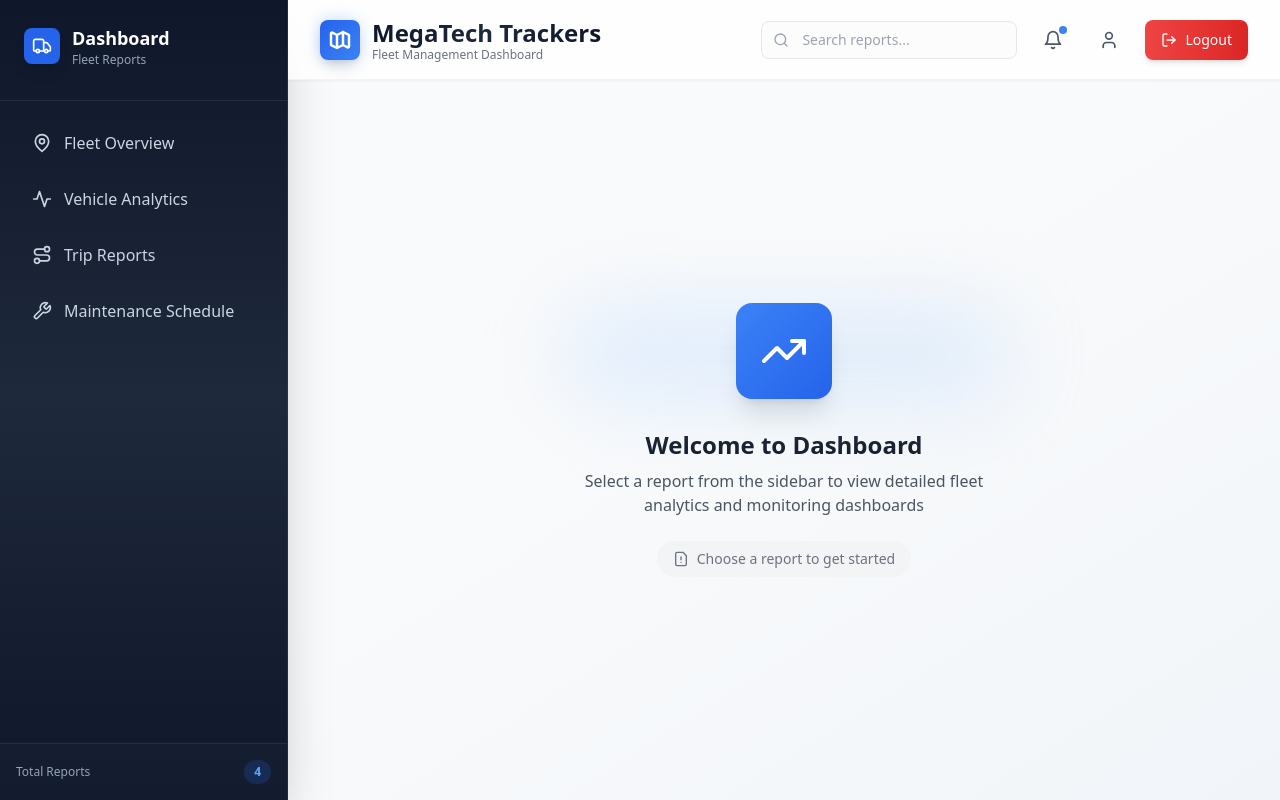
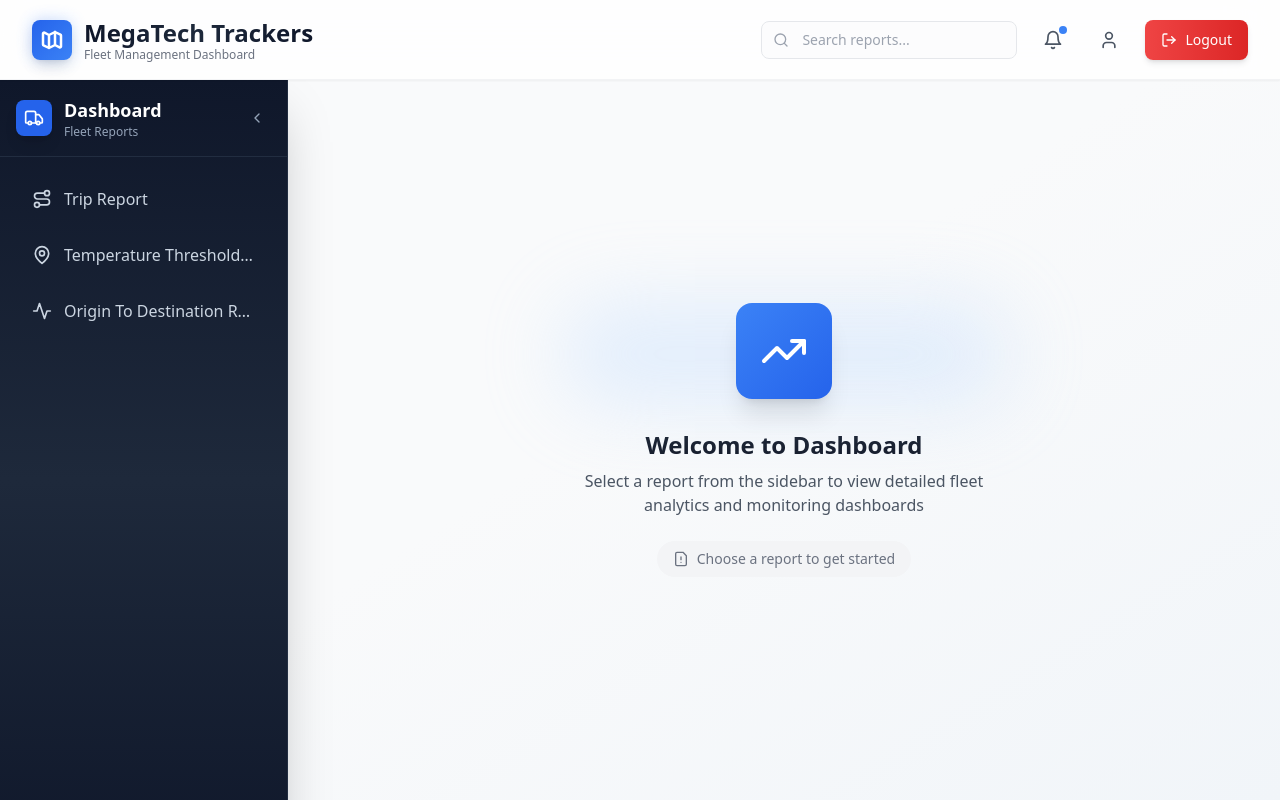
Before and after one commit to MISDevelopment2023/Mega-v3-NextJS-App, a Next.js app: page / in a window 1280 px wide. Built offline with nearby package versions, Linux system fonts and the light colour scheme.

Commit message:
some ui changes

```diff
--- a/components/DashboardLayout.tsx
+++ b/components/DashboardLayout.tsx
@@ -51,17 +51,19 @@ export default function DashboardLayout({
   };
 
   return (
-    <div className="flex h-screen bg-gradient-to-br from-gray-50 via-gray-50 to-slate-100 overflow-hidden">
-      <Sidebar onReportSelect={handleReportSelect} />
+    <div className="flex h-screen bg-gradient-to-br from-gray-50 via-gray-50 to-slate-100 overflow-hidden flex-col">
+      <Topbar onLogout={handleLogout} />
 
-      <div className="flex-1 flex flex-col overflow-hidden">
-        <Topbar onLogout={handleLogout} />
+      <div className="flex flex-1 overflow-hidden">
+        <Sidebar onReportSelect={handleReportSelect} />
 
-        <main className="flex-1 overflow-auto p-6 md:p-8">
-          {children || (
-            <GrafanaEmbed report={selectedReport} reportId={reportId} />
-          )}
-        </main>
+        <div className="flex-1 flex flex-col overflow-hidden">
+          <main className="flex-1 overflow-auto">
+            {children || (
+              <GrafanaEmbed report={selectedReport} reportId={reportId} />
+            )}
+          </main>
+        </div>
       </div>
     </div>
   );
@@ -171,27 +173,10 @@ function GrafanaEmbed({ report, reportId }: GrafanaEmbedProps) {
 
   return (
     <div className="h-full w-full animate-fade-in">
-      {/* Report Header */}
-      <div className="mb-6">
-        <div className="flex items-center justify-between mb-2">
-          <h2 className="text-3xl font-bold text-gray-900">{report.name}</h2>
-          <div className="flex items-center space-x-2 px-3 py-1 bg-green-100 text-green-700 rounded-full text-xs font-semibold">
-            <div className="w-2 h-2 bg-green-500 rounded-full animate-pulse"></div>
-            <span>Live</span>
-          </div>
-        </div>
-        {report.description && (
-          <p className="text-gray-600 flex items-center space-x-2">
-            <TrendingUp className="w-4 h-4 text-primary-500" />
-            <span>{report.description}</span>
-          </p>
-        )}
-      </div>
-
       {/* Grafana Embed Container */}
       <div
-        className="bg-white rounded-2xl shadow-soft border border-gray-200/50 overflow-hidden"
-        style={{ height: "calc(100% - 120px)" }}
+        className="overflow-hidden"
+        style={{ height: "100%" }}
       >
         <div className="h-full relative">
           <iframe
--- a/components/Sidebar.tsx
+++ b/components/Sidebar.tsx
@@ -14,6 +14,8 @@ import {
   Settings,
   Truck,
   LucideIcon,
+  ChevronLeft,
+  ChevronRight,
 } from "lucide-react";
 
 // Icon mapping
@@ -36,6 +38,7 @@ export default function Sidebar({ onReportSelect }: SidebarProps) {
   const router = useRouter();
   const pathname = usePathname();
   const [selectedReportId, setSelectedReportId] = useState<string | null>(null);
+  const [isMinimized, setIsMinimized] = useState(false);
 
   const handleReportClick = (report: Report) => {
     setSelectedReportId(report.id);
@@ -61,10 +64,13 @@ export default function Sidebar({ onReportSelect }: SidebarProps) {
   };
 
   return (
-    <aside className="w-72 bg-gradient-to-b from-slate-900 via-slate-800 to-slate-900 border-r border-slate-700/50 h-screen flex flex-col shadow-2xl">
+    <aside className={`bg-gradient-to-b from-slate-900 via-slate-800 to-slate-900 border-r border-slate-700/50 h-screen flex flex-col shadow-2xl transition-all duration-300 ${
+      isMinimized ? 'w-16' : 'w-72'
+    }`}>
       {/* Sidebar Header */}
-      <div className="p-6 border-b border-slate-700/50">
-        <div className="flex items-center space-x-3 mb-2">
+      <div className="p-4 border-b border-slate-700/50 flex items-center justify-between">
+        {!isMinimized && (
+          <div className="flex items-center space-x-3">
             <div className="p-2 bg-primary-600 rounded-lg shadow-lg">
               <Truck className="w-5 h-5 text-white" />
             </div>
@@ -73,6 +79,25 @@ export default function Sidebar({ onReportSelect }: SidebarProps) {
               <p className="text-xs text-slate-400">Fleet Reports</p>
             </div>
           </div>
+        )}
+        {isMinimized && (
+          <div className="mx-auto">
+            <div className="p-2 bg-primary-600 rounded-lg shadow-lg">
+              <Truck className="w-5 h-5 text-white" />
+            </div>
+          </div>
+        )}
+        <button
+          onClick={() => setIsMinimized(!isMinimized)}
+          className="p-1.5 text-slate-400 hover:text-white hover:bg-slate-800/50 rounded-lg transition-colors duration-200"
+          title={isMinimized ? "Expand sidebar" : "Minimize sidebar"}
+        >
+          {isMinimized ? (
+            <ChevronRight className="w-4 h-4" />
+          ) : (
+            <ChevronLeft className="w-4 h-4" />
+          )}
+        </button>
       </div>
 
       {/* Navigation */}
@@ -91,20 +116,22 @@ export default function Sidebar({ onReportSelect }: SidebarProps) {
                   ? "bg-gradient-to-r from-primary-600 to-primary-500 text-white shadow-lg shadow-primary-500/30"
                   : "text-slate-300 hover:bg-slate-800/50 hover:text-white"
               }`}
-              title={report.description}
+              title={isMinimized ? report.name : report.description}
               style={{
                 animation: `slideIn 0.3s ease-out ${index * 0.1}s both`,
               }}
             >
               <IconComponent
-                className={`w-5 h-5 mr-3 flex-shrink-0 transition-transform duration-200 ${
+                className={`w-5 h-5 flex-shrink-0 transition-transform duration-200 ${
                   isActive ? "scale-110" : "group-hover:scale-110"
-                }`}
+                } ${isMinimized ? 'mx-auto' : 'mr-3'}`}
               />
+              {!isMinimized && (
                 <span className="flex-1 text-left font-medium truncate">
                   {report.name}
                 </span>
-              {isActive && (
+              )}
+              {isActive && !isMinimized && (
                 <div className="absolute right-2 w-1.5 h-1.5 bg-white rounded-full animate-pulse" />
               )}
             </button>
@@ -113,6 +140,7 @@ export default function Sidebar({ onReportSelect }: SidebarProps) {
       </nav>
 
       {/* Sidebar Footer */}
+      {!isMinimized && (
         <div className="p-4 border-t border-slate-700/50 bg-slate-800/30">
           <div className="flex items-center justify-between text-xs">
             <span className="text-slate-400">Total Reports</span>
@@ -121,6 +149,7 @@ export default function Sidebar({ onReportSelect }: SidebarProps) {
             </span>
           </div>
         </div>
+      )}
     </aside>
   );
 }
--- a/lib/reports.ts
+++ b/lib/reports.ts
@@ -13,39 +13,40 @@ import { Report } from "@/types/report";
  * 6. Add authentication parameters if required (e.g., ?kiosk=tv&autofitpanels)
  */
 export const reports: Report[] = [
+    {
+    id: "dashboard-1",
+    name: "Trip Report",
+    grafanaUrl:
+      "http://10.10.0.122:8080/d/trip-report-dashboard/trip-report?orgId=1&from=2025-10-31T19:00:00.000Z&to=2025-12-16T18:59:59.000Z&timezone=browser&var-vehicle=FSD-7890&var-duration_min=5&refresh=1m&&kiosk=true",
+    description: "Detailed trip history and route analysis",
+    icon: "Route", // Icon name for lucide-react
+  },
   {
-    id: "dashboard-1",
-    name: "Fleet Overview",
+    id: "dashboard-2",
+    name: "Temperature Threshold Report",
     // Slug-based URL format: /d/SLUG/dashboard-slug
     // Using kiosk=true parameter to hide sidebar - this works perfectly!
     grafanaUrl:
-      "http://localhost:8080/d/vehicle_route_tracking/vehicle-route-tracking-dashboard?orgId=1&from=2025-11-06T00:00:00.000Z&to=2025-11-06T12:30:00.000Z&timezone=browser&var-vehicle=JW-3219-Temperature&theme=dark&kiosk=true",
+      "http://10.10.0.122:8080/d/temperature-threshold-report/temperature-threshold-report-by-vehicle?orgId=1&from=2025-11-30T19:00:00.000Z&to=2025-12-04T18:59:59.000Z&timezone=browser&var-vehicle=JWV-3417&refresh=30m&kiosk=true",
     // Note: To restrict users to viewing and filtering only, configure Grafana Viewer role
     // See GRAFANA_VIEWER_RESTRICTIONS.md for details
     description: "Real-time fleet status and location tracking",
     icon: "MapPin", // Icon name for lucide-react
   },
   {
-    id: "dashboard-2",
-    name: "Vehicle Analytics",
-    grafanaUrl: "", // Add your Grafana embed URL here
+    id: "dashboard-3",
+    name: "Origin To Destination Report",
+    grafanaUrl: "http://10.10.0.122:8080/d/fence-wise-trip-report-dashboard/origin-to-destination-report?orgId=1&from=2025-11-15T20:26:17.760Z&to=2025-12-15T20:26:17.760Z&timezone=browser&var-vehicle=JW-3219&refresh=30m&kiosk=true", // Add your Grafana embed URL here
     description: "Performance metrics and vehicle diagnostics",
     icon: "Activity", // Icon name for lucide-react
   },
-  {
-    id: "dashboard-3",
-    name: "Trip Reports",
-    grafanaUrl: "", // Add your Grafana embed URL here
-    description: "Detailed trip history and route analysis",
-    icon: "Route", // Icon name for lucide-react
-  },
-  {
-    id: "dashboard-4",
-    name: "Maintenance Schedule",
-    grafanaUrl: "", // Add your Grafana embed URL here
-    description: "Vehicle maintenance alerts and scheduling",
-    icon: "Wrench", // Icon name for lucide-react
-  },
+  // {
+  //   id: "dashboard-4",
+  //   name: "Maintenance Schedule",
+  //   grafanaUrl: "", // Add your Grafana embed URL here
+  //   description: "Vehicle maintenance alerts and scheduling",
+  //   icon: "Wrench", // Icon name for lucide-react
+  // },
 ];
 
 /**
```
Lines whose indentation alone changed are shown as unchanged.
